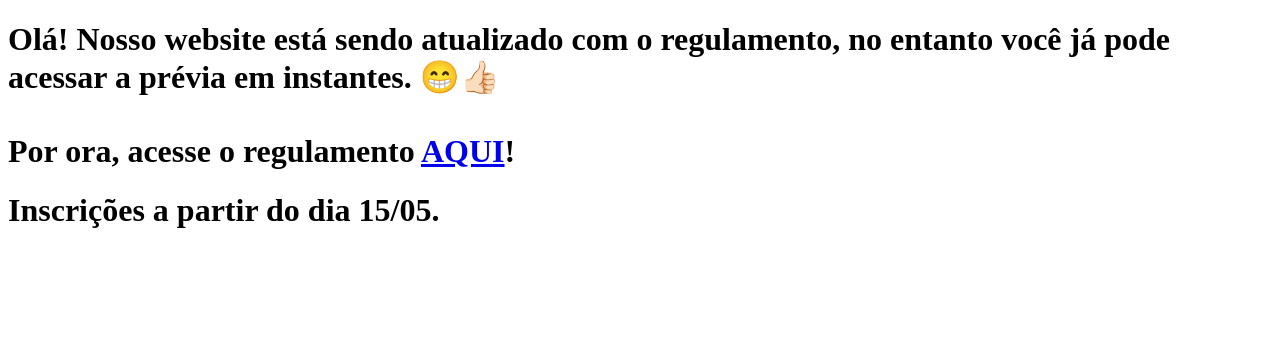
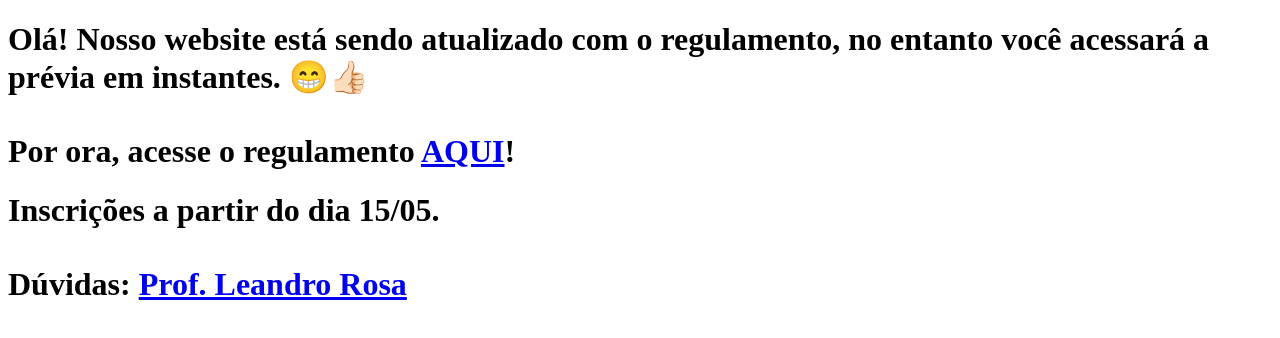
Before and after one commit to SENAIGamer/SENAIGamer.github.io, a plain HTML site: page index.html in a window 1280 px wide. Drawn offline with Linux system fonts and the light colour scheme.

Commit message:
Update index.html

```diff
--- a/index.html
+++ b/index.html
@@ -8,8 +8,8 @@
 </head>
     <body>
 
-<h1>Ol&aacute;! Nosso website est&aacute; sendo atualizado com o <strong>regulamento</strong>, no entanto voc&ecirc; j&aacute; pode acessar a pr&eacute;via em instantes. 😁👍🏻<br /><br />Por ora, acesse o regulamento <a href="https://docs.google.com/document/d/e/2PACX-1vS6GvJeH4DXqfR9d2qQ7PRL-oP4uRezArfnO82Em-OmhrzmpPsicoCNcTLY3-DNlNjAfYm72q9y4TbP/pub" target="_blank">AQUI</a>!</h1>
-<h1>Inscri&ccedil;&otilde;es a partir do dia <strong>15/05</strong>.</h1>
+<h1>Ol&aacute;! Nosso website est&aacute; sendo atualizado com o <strong>regulamento</strong>, no entanto voc&ecirc; acessar&aacute; a pr&eacute;via em instantes. 😁👍🏻<br /><br />Por ora, acesse o regulamento <a href="https://docs.google.com/document/d/e/2PACX-1vS6GvJeH4DXqfR9d2qQ7PRL-oP4uRezArfnO82Em-OmhrzmpPsicoCNcTLY3-DNlNjAfYm72q9y4TbP/pub" target="_blank">AQUI</a>!</h1>
+<h1>Inscri&ccedil;&otilde;es a partir do dia <strong>15/05</strong>.<br /><br />D&uacute;vidas: <a href="https://wa.me/5515981853391?text=Ol%C3%A1%21+Sou+aluno%28a%29+do+SENAI+e+tenho+uma+d%C3%BAvida+quanto+ao+Interclasses%3A+SENAI+Gamer." target="_blank">Prof. Leandro Rosa</a></h1>
 
     </body>
 </html>
```
